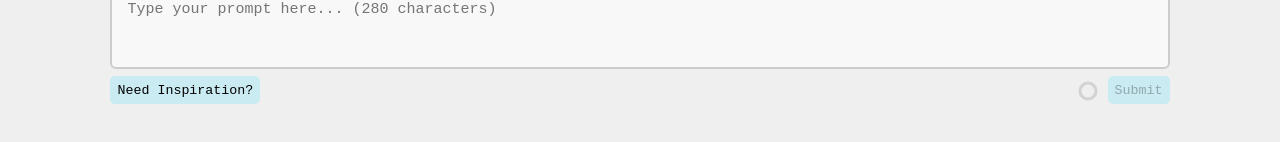
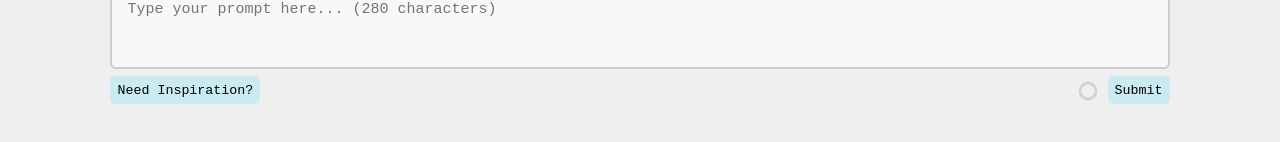
Before and after one commit to VerinaG/2022-Shopify-Frontend, a React (Create React App) app: page / in a window 1280 px wide. Shown: the part 224-366 px from the top of the page. Built offline with nearby package versions, Linux system fonts and the light colour scheme.

Commit message:
Fix fetch bug

```diff
--- a/src/api/OpenApi/index.js
+++ b/src/api/OpenApi/index.js
@@ -3,7 +3,7 @@ export async function apiFetch(prompt, engine, token) {
   const data = {
     prompt: `\n\nQ: ${prompt}\nA:`,
     temperature: 0.8,
-    max_tokens: {token},
+    max_tokens: token,
     top_p: 1.0,
     frequency_penalty: 0.0,
     presence_penalty: 0.0,
--- a/src/css/InputBox.css
+++ b/src/css/InputBox.css
@@ -6,7 +6,6 @@ h2 {
     font-family: 'Playfair Display', serif;
     font-size: 37px;
     background-image: linear-gradient(to left, #A9A9A9, #9fd1dc);
-    /* text-shadow: 0 1px 1px rgba(0,0,0, .8); */
     color: transparent;
     background-clip: text;
     -webkit-background-clip: text;
@@ -40,6 +39,7 @@ select {
     padding: 3px;
     margin-bottom: 1%;
     font-family: "JetBrains Mono",monospace;
+    color: black;
 }
 
 option:hover{
@@ -65,6 +65,7 @@ button {
     border: none;
     border-radius: 5px;
     padding: 7px 7px 21px 7px;
+    color: black;
 }
 
 button:hover:enabled {
```
